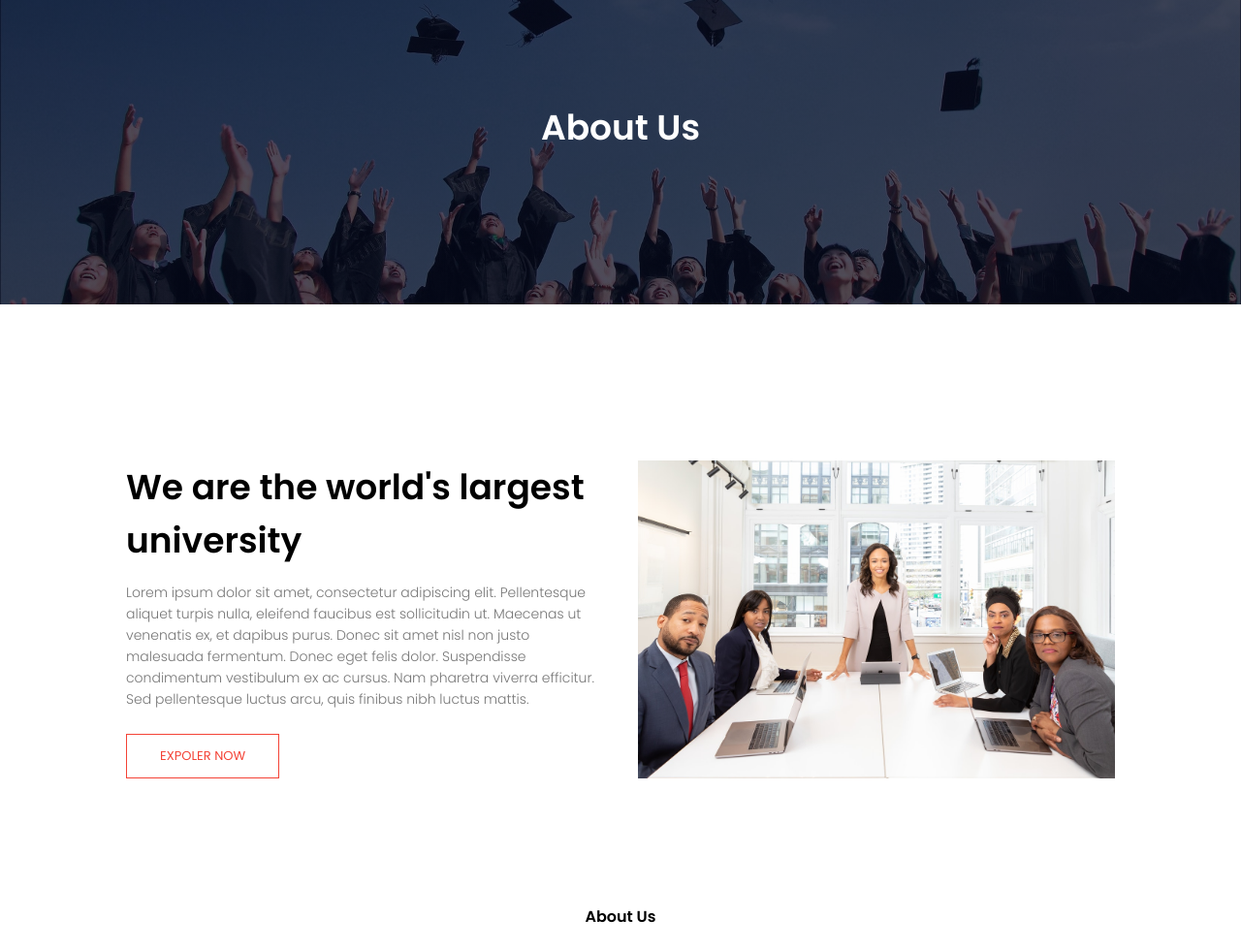
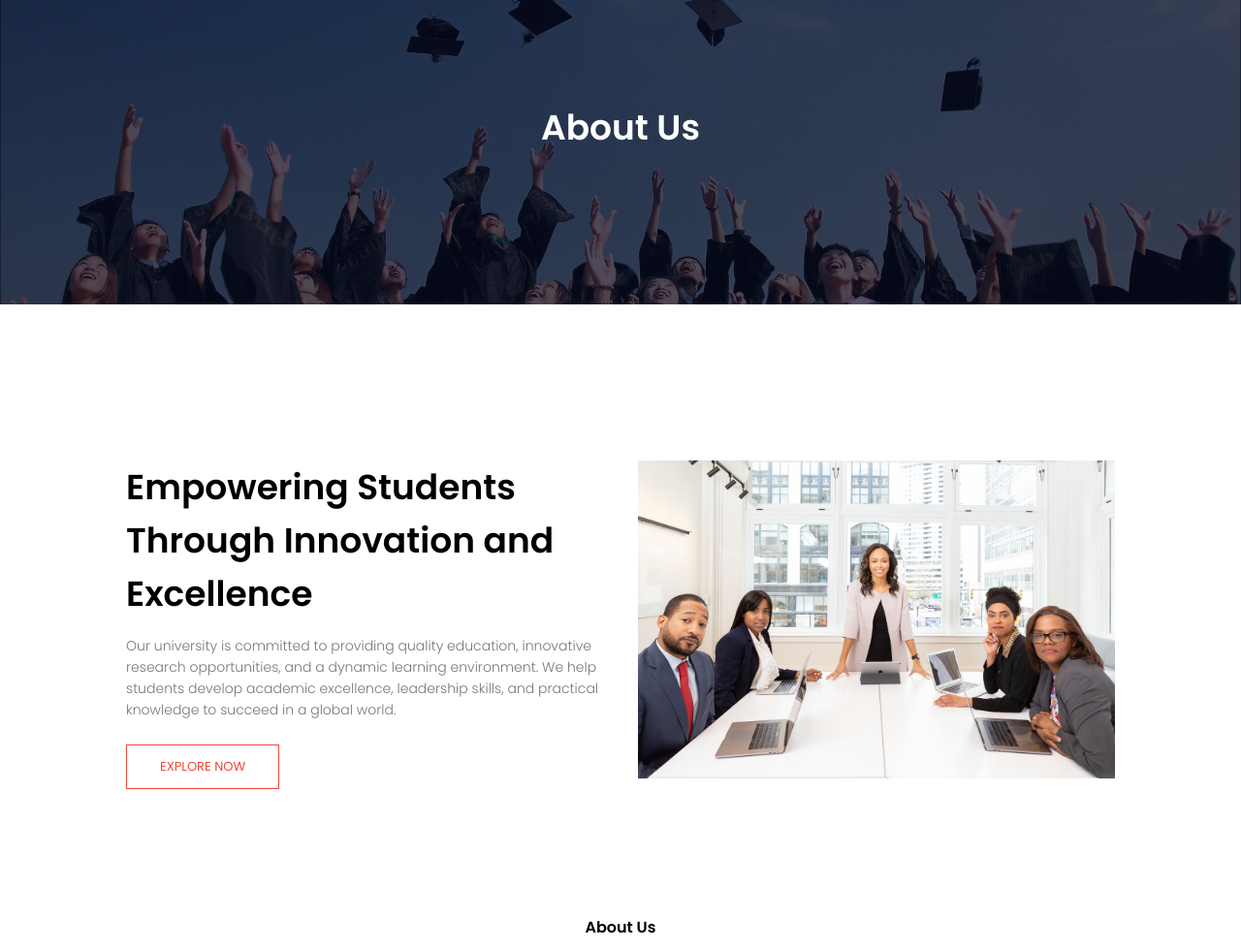
Before and after one commit to Amreen-Shaikh-2727/EduFord-Uni, a plain HTML site: page about.html in a window 1280 px wide. Shown: the part 86-1066 px from the top of the page at 97% size. Drawn offline with Linux system fonts and the light colour scheme.

Commit message:
Update about.html

```diff
--- a/about.html
+++ b/about.html
@@ -27,14 +27,21 @@
 
 
 <!------- about us content -------->
-
    <section class="about-us">
 <div class="row">
     <div class="about-col">
-            <h1>We are the world's largest university</h1>
-            <p>Lorem ipsum dolor sit amet, consectetur adipiscing elit. Pellentesque aliquet turpis nulla, eleifend faucibus est sollicitudin ut. Maecenas ut venenatis ex, et dapibus purus. Donec sit amet nisl non justo malesuada fermentum. Donec eget felis dolor. Suspendisse condimentum vestibulum ex ac cursus. Nam pharetra viverra efficitur. Sed pellentesque luctus arcu, quis finibus nibh luctus mattis.</p>
-            <a href="course.html" class="hero-btn red-btn">EXPOLER NOW</a>
+        <h1>Empowering Students Through Innovation and Excellence</h1>
+
+        <p>
+        Our university is committed to providing quality education,
+        innovative research opportunities, and a dynamic learning environment.
+        We help students develop academic excellence, leadership skills,
+        and practical knowledge to succeed in a global world.
+        </p>
+
+        <a href="course.html" class="hero-btn red-btn">EXPLORE NOW</a>
     </div>
+
     <div class="about-col">
         <img src="images/about.jpg">
     </div>
```
Lines whose indentation alone changed are shown as unchanged.
